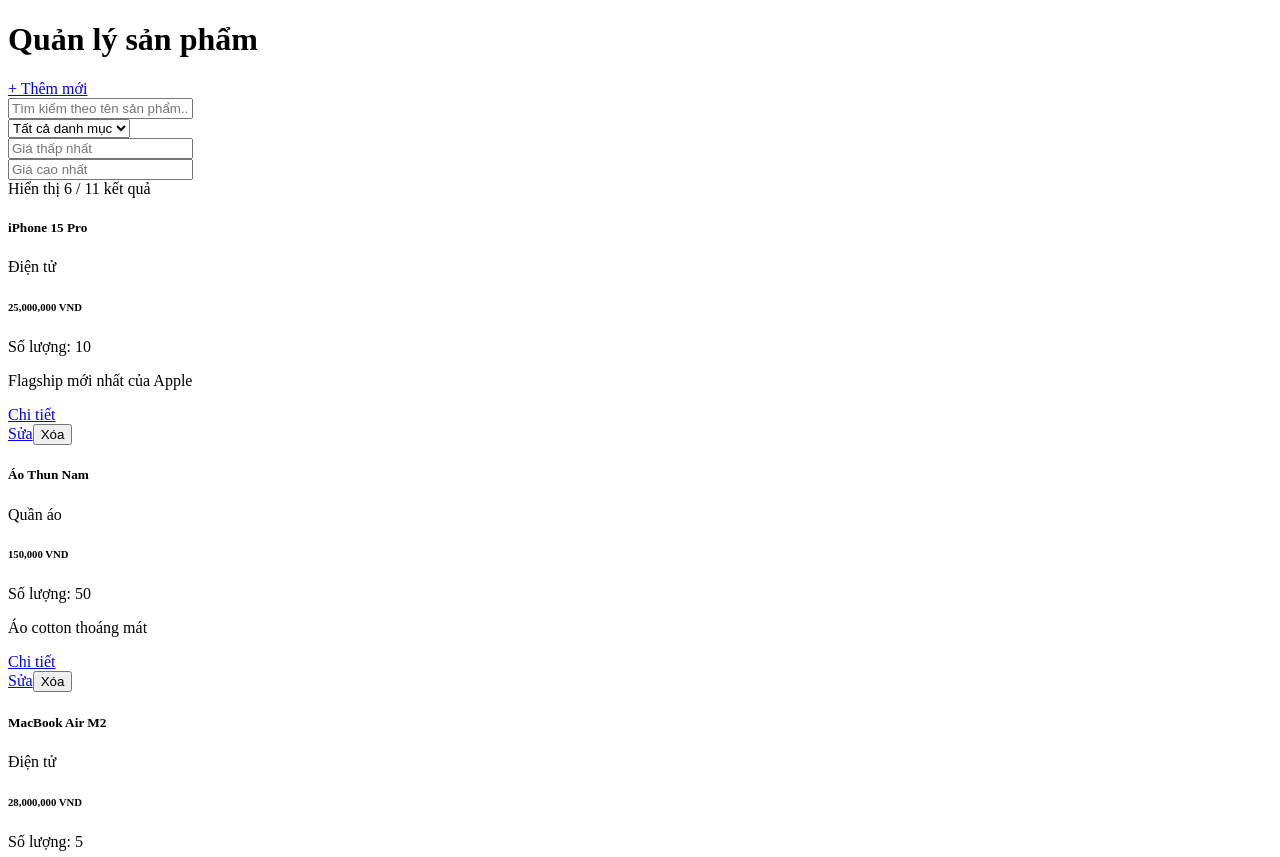
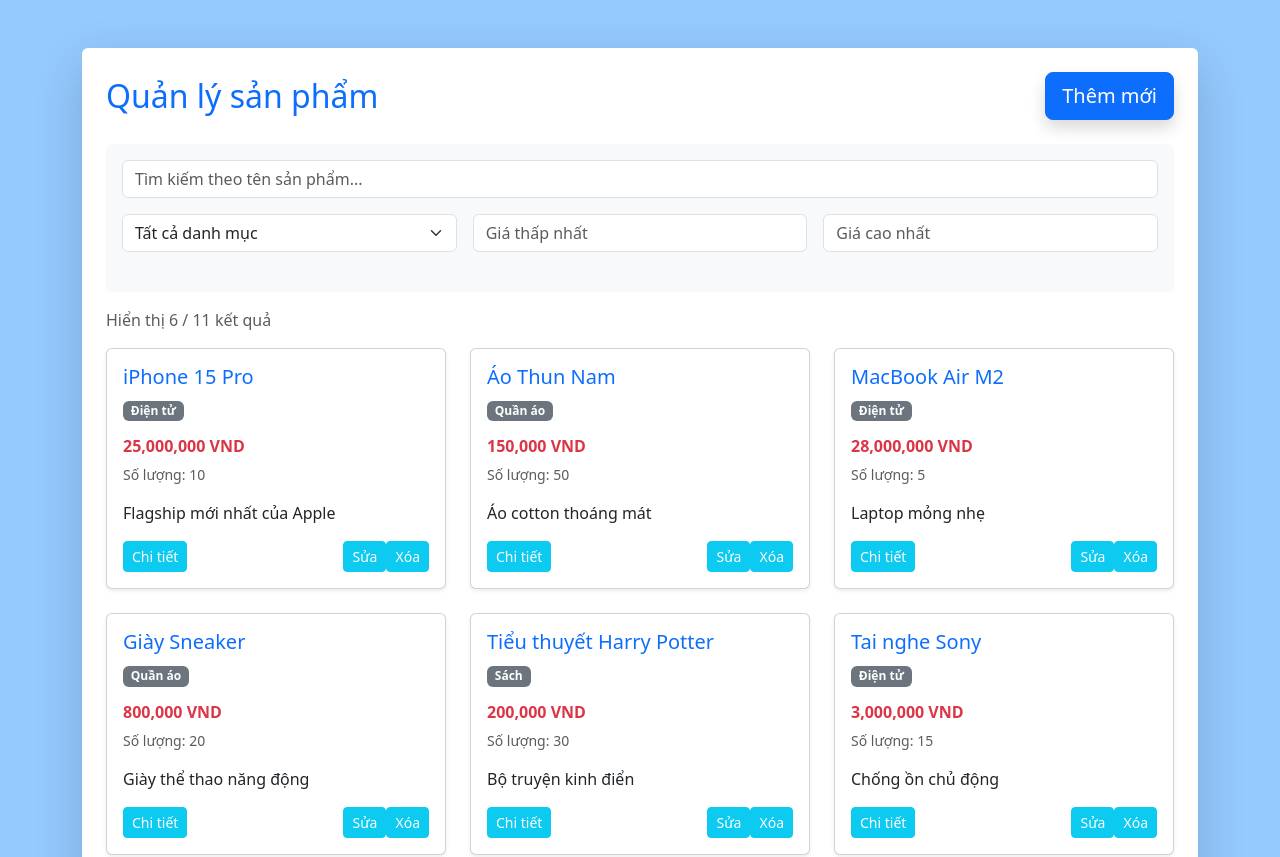
Before and after one commit to minhduc1809/TH03_B24DCCC073, a React (Vite) app: page / in a window 1280 px wide. Shown: the top 857 px of the page. Built offline with nearby package versions, Linux system fonts and the light colour scheme.

Commit message:
cập nhật giao diện

```diff
--- a/index.html
+++ b/index.html
@@ -1,10 +1,11 @@
 <!doctype html>
-<html lang="en">
+<html lang="vi">
   <head>
     <meta charset="UTF-8" />
     <link rel="icon" type="image/svg+xml" href="/vite.svg" />
     <meta name="viewport" content="width=device-width, initial-scale=1.0" />
-    <title>package</title>
+    <title>Quản lý sản phẩm</title>
+    <link href="https://cdn.jsdelivr.net/npm/bootstrap@5.3.0/dist/css/bootstrap.min.css" rel="stylesheet">
   </head>
   <body>
     <div id="root"></div>
--- a/src/components/Pagination.tsx
+++ b/src/components/Pagination.tsx
@@ -17,7 +17,7 @@
             className="page-link"
             onClick={() => onPageChange(currentPage - 1)}
           >
-            Previous
+            Trước
           </button>
         </li>
 
@@ -37,7 +37,7 @@
             className="page-link"
             onClick={() => onPageChange(currentPage + 1)}
           >
-            Next
+            Sau
           </button>
         </li>
       </ul>
--- a/src/components/ProductCard.tsx
+++ b/src/components/ProductCard.tsx
@@ -1,5 +1,5 @@
 import React from 'react';
-import { Product } from '../types/index';
+import  { Product } from '../types';
 import { Link } from 'react-router-dom';
 
 interface ProductCardProps {
@@ -25,12 +25,12 @@
               Chi tiết
             </Link>
             <div>
-              <Link to={`/edit/${product.id}`} className="btn btn-warning btn-sm me-2">
+              <Link to={`/edit/${product.id}`} className="btn btn-info btn-sm text-white">
                 Sửa
               </Link>
               <button
                 onClick={() => onDelete(product.id)}
-                className="btn btn-danger btn-sm"
+                className="btn btn-info btn-sm text-white"
               >
                 Xóa
               </button>
--- a/src/components/ProductList.tsx
+++ b/src/components/ProductList.tsx
@@ -1,5 +1,5 @@
 import React from 'react';
-import { Product } from '../types/index';
+import { Product } from '../types';
 import ProductCard from './ProductCard';
 
 interface ProductListProps {
--- a/src/components/productForm.tsx
+++ b/src/components/productForm.tsx
@@ -21,7 +21,6 @@
 
   const handleSubmit = (e: React.FormEvent) => {
     e.preventDefault();
-    // Validation [cite: 50-53]
     if (formData.ten.length < 3) return setError('Tên sản phẩm phải từ 3 ký tự trở lên');
     if (formData.gia <= 0) return setError('Giá phải là số dương');
     if (formData.soLuong <= 0) return setError('Số lượng phải là số nguyên dương');
@@ -29,18 +28,19 @@
     onSubmit({ ...formData, id: initialData ? initialData.id : Date.now() });
     navigate('/');
   };
+
   return (
     <div className="container mt-4">
-      <h2>{title}</h2>
+      <h2 className="mb-4">{title}</h2>
       {error && <div className="alert alert-danger">{error}</div>}
-      <form onSubmit={handleSubmit} className="card p-4">
+      <form onSubmit={handleSubmit} className="card p-4 shadow-sm">
         <div className="mb-3">
-          <label className="form-label">Tên sản phẩm</label>
+          <label className="form-label fw-bold">Tên sản phẩm</label>
           <input type="text" className="form-control" value={formData.ten}
             onChange={e => setFormData({...formData, ten: e.target.value})} required />
         </div>
         <div className="mb-3">
-          <label className="form-label">Danh mục</label>
+          <label className="form-label fw-bold">Danh mục</label>
           <select className="form-select" value={formData.danhMuc}
             onChange={e => setFormData({...formData, danhMuc: e.target.value as Category})}>
             <option value="Điện tử">Điện tử</option>
@@ -52,23 +52,29 @@
         </div>
         <div className="row">
           <div className="col-md-6 mb-3">
-            <label className="form-label">Giá</label>
+            <label className="form-label fw-bold">Giá (VND)</label>
             <input type="number" className="form-control" value={formData.gia}
               onChange={e => setFormData({...formData, gia: Number(e.target.value)})} required />
           </div>
           <div className="col-md-6 mb-3">
-            <label className="form-label">Số lượng</label>
+            <label className="form-label fw-bold">Số lượng</label>
             <input type="number" className="form-control" value={formData.soLuong}
               onChange={e => setFormData({...formData, soLuong: Number(e.target.value)})} required />
           </div>
         </div>
         <div className="mb-3">
-          <label className="form-label">Mô tả</label>
-          <textarea className="form-control" value={formData.moTa}
+          <label className="form-label fw-bold">Mô tả</label>
+          <textarea className="form-control" rows={3} value={formData.moTa}
             onChange={e => setFormData({...formData, moTa: e.target.value})}></textarea>
         </div>
-        <button type="submit" className="btn btn-primary">Lưu sản phẩm</button>
-        <button type="button" className="btn btn-secondary ms-2" onClick={() => navigate('/')}>Hủy</button>
+        <div className="d-flex gap-2">
+          <button type="submit" className="btn btn-primary">
+            <i className="bi bi-save"></i> Lưu sản phẩm
+          </button>
+          <button type="button" className="btn btn-secondary" onClick={() => navigate('/')}>
+            <i className="bi bi-x-circle"></i> Hủy
+          </button>
+        </div>
       </form>
     </div>
   );
--- a/src/pages/HomePage.tsx
+++ b/src/pages/HomePage.tsx
@@ -1,8 +1,7 @@
 import React, { useState } from 'react';
 import { useProduct } from '../context/ProductContext';
 import { Link } from 'react-router-dom';
-import { Category } from '../types/index';
-
+import { Category } from '../types';
 import SearchBar from '../components/SearchBar';
 import FilterBar from '../components/FilterBar';
 import ProductList from '../components/ProductList';
@@ -10,12 +9,10 @@
 
 const HomePage: React.FC = () => {
   const { products, dispatch } = useProduct();
-
   const [search, setSearch] = useState('');
   const [category, setCategory] = useState<Category | ''>('');
   const [minPrice, setMinPrice] = useState<number | ''>('');
   const [maxPrice, setMaxPrice] = useState<number | ''>('');
-
   const [currentPage, setCurrentPage] = useState(1);
   const itemsPerPage = 6;
 
@@ -31,7 +28,6 @@
   const startIndex = (currentPage - 1) * itemsPerPage;
   const currentProducts = filteredProducts.slice(startIndex, startIndex + itemsPerPage);
 
-
   const handleDelete = (id: number) => {
     if (window.confirm('Bạn có chắc muốn xóa sản phẩm này?')) {
       dispatch({ type: 'DELETE_PRODUCT', payload: id });
@@ -39,15 +35,21 @@
   };
 
   return (
-    <div className="container py-4">
+    <div className="min-vh-100" style={{background: '#95caffff'}}>
+      <div className="container py-5">
+        <div className="card shadow-lg border-0 mb-4">
+          <div className="card-body p-4">
             <div className="d-flex justify-content-between align-items-center mb-4">
-        <h1 className="h3">Quản lý sản phẩm</h1>
-        <Link to="/add" className="btn btn-primary">
-          + Thêm mới
+              <h1 className="h2 mb-0 text-primary">
+                <i className="bi bi-bag-check-fill"></i> Quản lý sản phẩm
+              </h1>
+              <Link to="/add" className="btn btn-primary btn-lg shadow">
+                <i className="bi bi-plus-circle"></i> Thêm mới
               </Link>
             </div>
 
-      <div className="card p-3 mb-4 bg-light border-0">
+            <div className="card bg-light border-0 mb-3">
+              <div className="card-body">
                 <SearchBar value={search} onChange={setSearch} />
                 <FilterBar
                   category={category} setCategory={setCategory}
@@ -55,9 +57,10 @@
                   maxPrice={maxPrice} setMaxPrice={setMaxPrice}
                 />
               </div>
+            </div>
 
-      <div className="mb-2 text-muted fst-italic">
-        Hiển thị {currentProducts.length} / {filteredProducts.length} kết quả
+            <div className="mb-3 text-muted">
+              <i className="bi bi-info-circle"></i> Hiển thị {currentProducts.length} / {filteredProducts.length} kết quả
             </div>
 
             <ProductList products={currentProducts} onDelete={handleDelete} />
@@ -68,6 +71,9 @@
               onPageChange={setCurrentPage}
             />
           </div>
+        </div>
+      </div>
+    </div>
   );
 };
 
```
Lines whose indentation alone changed are shown as unchanged.
